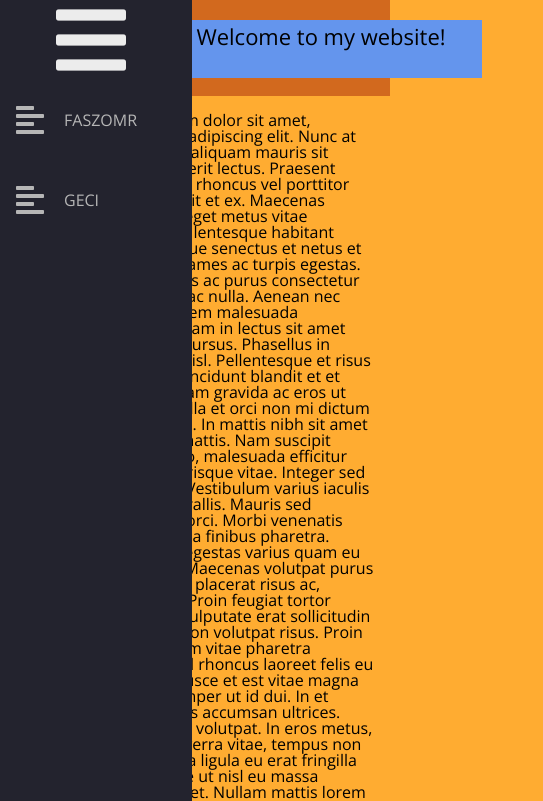
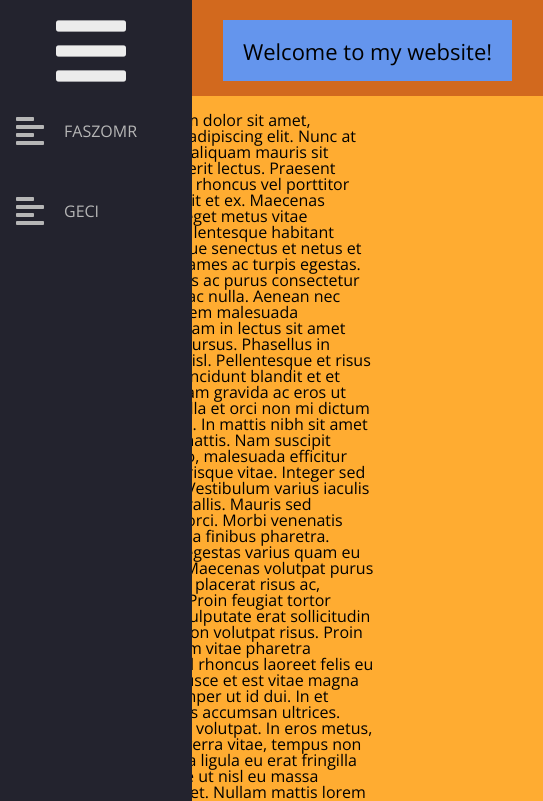
Before and after one commit to ZsigaBiga/Skill-checkup, a plain HTML site: page index.html in a window 390 px wide. Shown: the top 801 px of the page, 543 px wide, since content can reach past the window. Drawn offline with nearby package versions, Linux system fonts and the light colour scheme.

Commit message:
Mobile-possible-fix

```diff
--- a/css/style.css
+++ b/css/style.css
@@ -83,6 +83,7 @@ main {
 
 h1 {
     font-size: 22px;
+    margin: 0px auto;
 }
 
 .transparent {
@@ -92,10 +93,12 @@ h1 {
 }
 
 .main-header {
-    width: 100%;
+    display: flex;
+    width: 90%;
     height: 9vh;
     background-color: chocolate;
     padding-top: 20px;
+    margin-left: 12rem;
 }
 
 .navicon:hover {
@@ -106,7 +109,7 @@ h1 {
 
 .navbar {
     width: 12rem;
-    height: 11vh;
+    height: 7rem;
     position: fixed;
     background-color: var(--bg-primary);
     transition: height 200ms ease;
@@ -128,6 +131,7 @@ h1 {
     text-decoration: none;
     align-items: center;
     margin-left: 2.5rem;
+    margin-top: 0.7rem;
 }
 
 .nav-link {
@@ -167,12 +171,9 @@ h1 {
     background-color: cornflowerblue;
     width: 80%;
     height: 70%;
-    padding-left: 5px;
-    padding-right: 5px;
-    padding-top: 5px;
     margin: 0px auto;
-    margin-left: 10rem;
-    display: inline-block;
-    text-align: center;
+    display: flex;
+    padding: 4px;
+    align-items: center;
     vertical-align: middle;
 }
```
